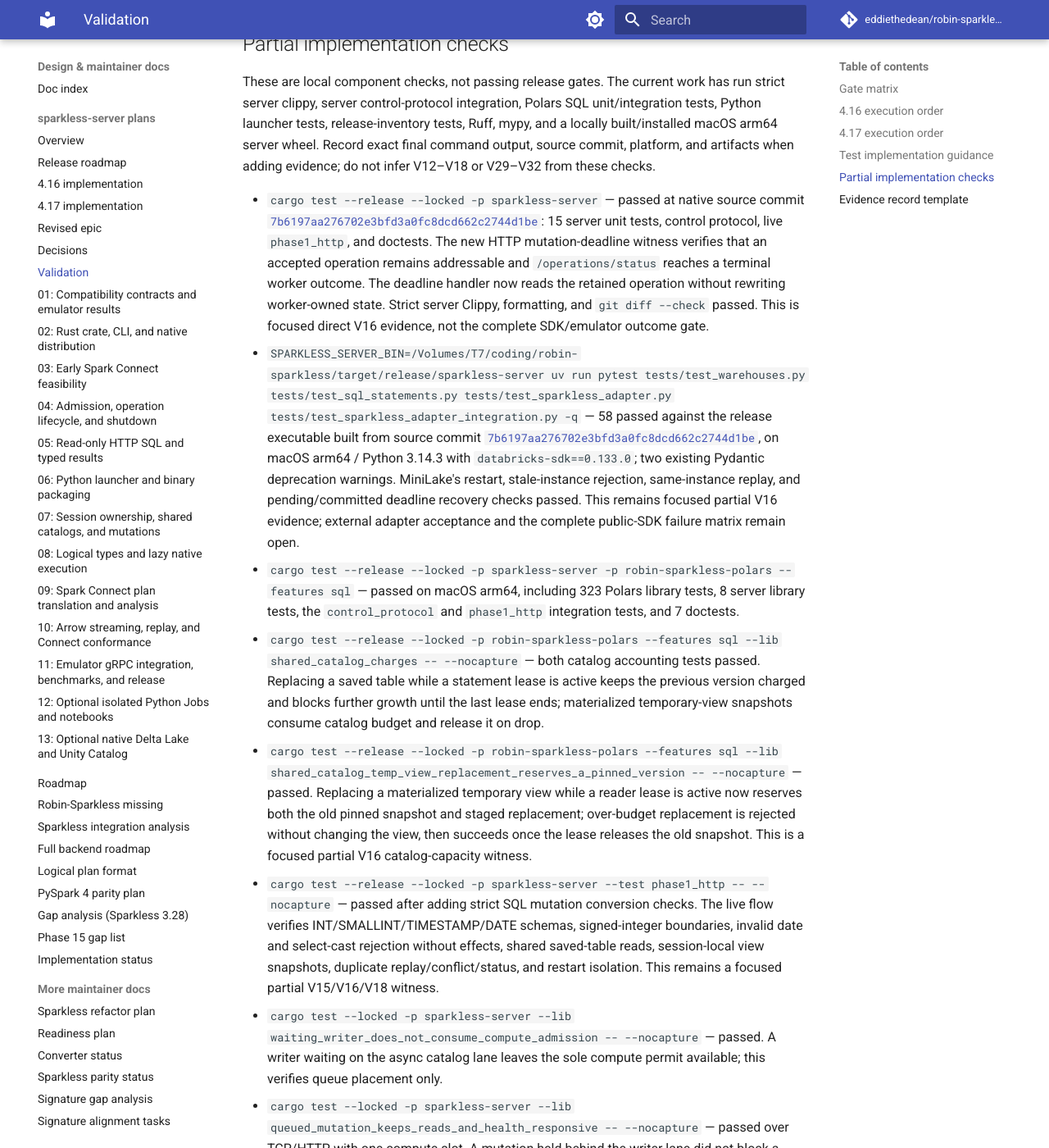
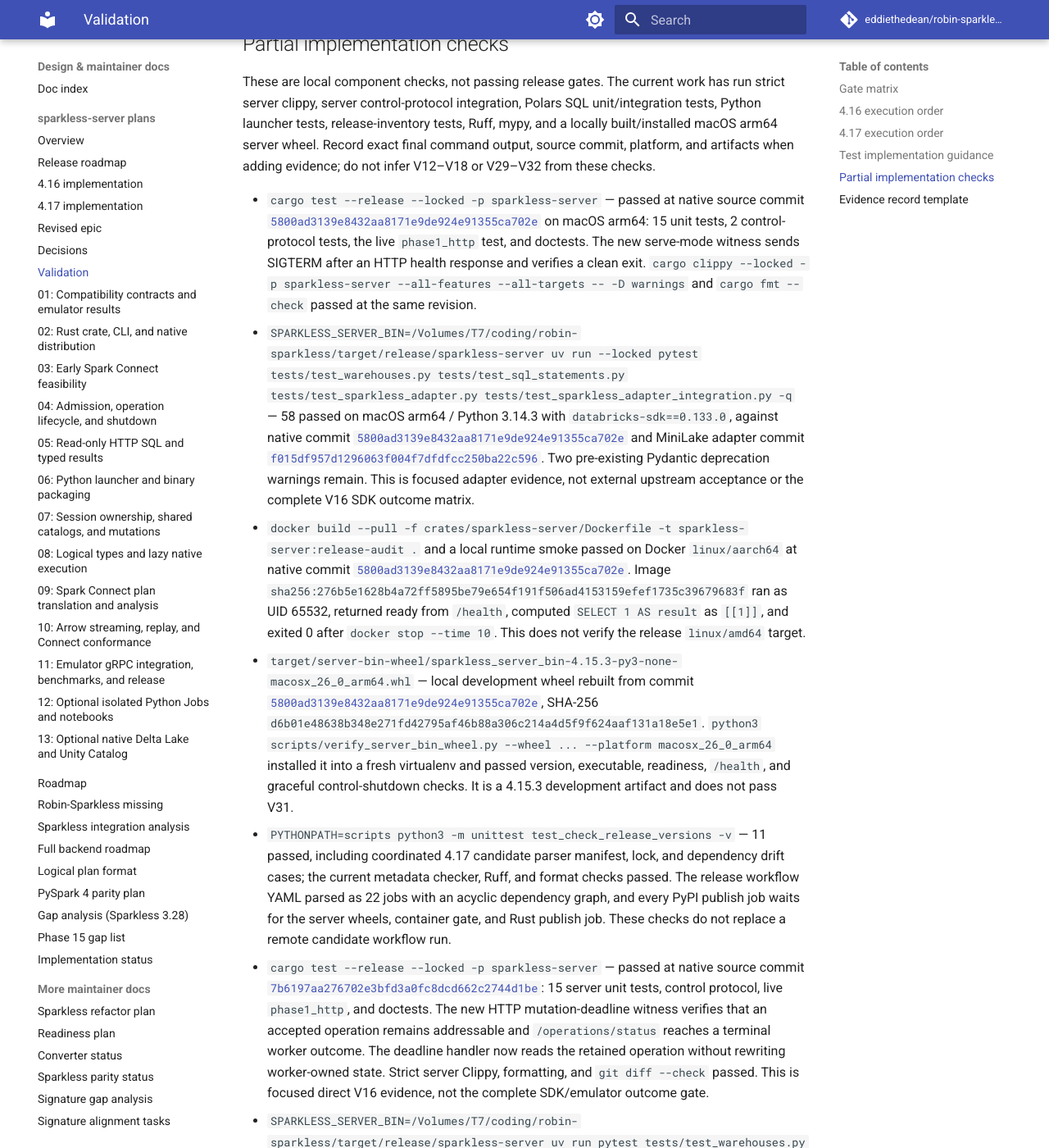
Before and after one commit to eddiethedean/robin-sparkless, an MkDocs documentation site: the page built from docs/plans/sparkless-server/VALIDATION.md, in a window 1280 px wide and 1400 px high, scrolled down 5127 px. Shown: the whole window at 82% size. Built offline with MkDocs 1.6.1 and Material for MkDocs 9.7.7, drawn with Linux system fonts in a browser that asks for light colours; comment, search, counter and statistics services are not loaded.

Commit message:
docs: record phase 1 release implementation checks

```diff
--- a/docs/plans/sparkless-server/VALIDATION.md
+++ b/docs/plans/sparkless-server/VALIDATION.md
@@ -71,6 +71,11 @@ For concurrency/cancellation, use controlled blocking/safe-point scenarios to es
 
 These are local component checks, not passing release gates. The current work has run strict server clippy, server control-protocol integration, Polars SQL unit/integration tests, Python launcher tests, release-inventory tests, Ruff, mypy, and a locally built/installed macOS arm64 server wheel. Record exact final command output, source commit, platform, and artifacts when adding evidence; do not infer V12–V18 or V29–V32 from these checks.
 
+- `cargo test --release --locked -p sparkless-server` — passed at native source commit [`5800ad3139e8432aa8171e9de924e91355ca702e`](https://github.com/eddiethedean/robin-sparkless/commit/5800ad3139e8432aa8171e9de924e91355ca702e) on macOS arm64: 15 unit tests, 2 control-protocol tests, the live `phase1_http` test, and doctests. The new serve-mode witness sends SIGTERM after an HTTP health response and verifies a clean exit. `cargo clippy --locked -p sparkless-server --all-features --all-targets -- -D warnings` and `cargo fmt --check` passed at the same revision.
+- `SPARKLESS_SERVER_BIN=/Volumes/T7/coding/robin-sparkless/target/release/sparkless-server uv run --locked pytest tests/test_warehouses.py tests/test_sql_statements.py tests/test_sparkless_adapter.py tests/test_sparkless_adapter_integration.py -q` — 58 passed on macOS arm64 / Python 3.14.3 with `databricks-sdk==0.133.0`, against native commit [`5800ad3139e8432aa8171e9de924e91355ca702e`](https://github.com/eddiethedean/robin-sparkless/commit/5800ad3139e8432aa8171e9de924e91355ca702e) and MiniLake adapter commit [`f015df957d1296063f004f7dfdfcc250ba22c596`](https://github.com/eddiethedean/minilake/commit/f015df957d1296063f004f7dfdfcc250ba22c596). Two pre-existing Pydantic deprecation warnings remain. This is focused adapter evidence, not external upstream acceptance or the complete V16 SDK outcome matrix.
+- `docker build --pull -f crates/sparkless-server/Dockerfile -t sparkless-server:release-audit .` and a local runtime smoke passed on Docker `linux/aarch64` at native commit [`5800ad3139e8432aa8171e9de924e91355ca702e`](https://github.com/eddiethedean/robin-sparkless/commit/5800ad3139e8432aa8171e9de924e91355ca702e). Image `sha256:276b5e1628b4a72ff5895be79e654f191f506ad4153159efef1735c39679683f` ran as UID 65532, returned ready from `/health`, computed `SELECT 1 AS result` as `[[1]]`, and exited 0 after `docker stop --time 10`. This does not verify the release `linux/amd64` target.
+- `target/server-bin-wheel/sparkless_server_bin-4.15.3-py3-none-macosx_26_0_arm64.whl` — local development wheel rebuilt from commit [`5800ad3139e8432aa8171e9de924e91355ca702e`](https://github.com/eddiethedean/robin-sparkless/commit/5800ad3139e8432aa8171e9de924e91355ca702e), SHA-256 `d6b01e48638b348e271fd42795af46b88a306c214a4d5f9f624aaf131a18e5e1`. `python3 scripts/verify_server_bin_wheel.py --wheel ... --platform macosx_26_0_arm64` installed it into a fresh virtualenv and passed version, executable, readiness, `/health`, and graceful control-shutdown checks. It is a 4.15.3 development artifact and does not pass V31.
+- `PYTHONPATH=scripts python3 -m unittest test_check_release_versions -v` — 11 passed, including coordinated 4.17 candidate parser manifest, lock, and dependency drift cases; the current metadata checker, Ruff, and format checks passed. The release workflow YAML parsed as 22 jobs with an acyclic dependency graph, and every PyPI publish job waits for the server wheels, container gate, and Rust publish job. These checks do not replace a remote candidate workflow run.
 - `cargo test --release --locked -p sparkless-server` — passed at native source commit [`7b6197aa276702e3bfd3a0fc8dcd662c2744d1be`](https://github.com/eddiethedean/robin-sparkless/commit/7b6197aa276702e3bfd3a0fc8dcd662c2744d1be): 15 server unit tests, control protocol, live `phase1_http`, and doctests. The new HTTP mutation-deadline witness verifies that an accepted operation remains addressable and `/operations/status` reaches a terminal worker outcome. The deadline handler now reads the retained operation without rewriting worker-owned state. Strict server Clippy, formatting, and `git diff --check` passed. This is focused direct V16 evidence, not the complete SDK/emulator outcome gate.
 - `SPARKLESS_SERVER_BIN=/Volumes/T7/coding/robin-sparkless/target/release/sparkless-server uv run pytest tests/test_warehouses.py tests/test_sql_statements.py tests/test_sparkless_adapter.py tests/test_sparkless_adapter_integration.py -q` — 58 passed against the release executable built from source commit [`7b6197aa276702e3bfd3a0fc8dcd662c2744d1be`](https://github.com/eddiethedean/robin-sparkless/commit/7b6197aa276702e3bfd3a0fc8dcd662c2744d1be), on macOS arm64 / Python 3.14.3 with `databricks-sdk==0.133.0`; two existing Pydantic deprecation warnings. MiniLake's restart, stale-instance rejection, same-instance replay, and pending/committed deadline recovery checks passed. This remains focused partial V16 evidence; external adapter acceptance and the complete public-SDK failure matrix remain open.
 - `cargo test --release --locked -p sparkless-server -p robin-sparkless-polars --features sql` — passed on macOS arm64, including 323 Polars library tests, 8 server library tests, the `control_protocol` and `phase1_http` integration tests, and 7 doctests.
```
